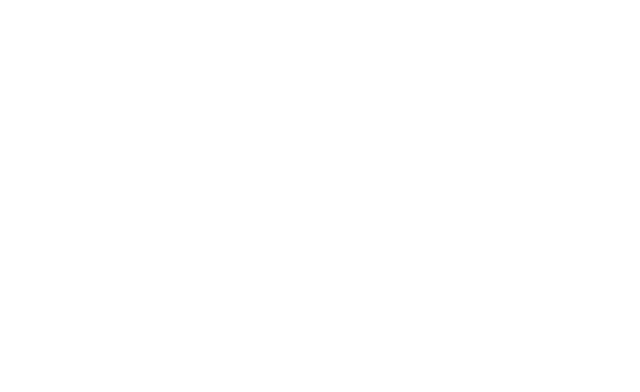
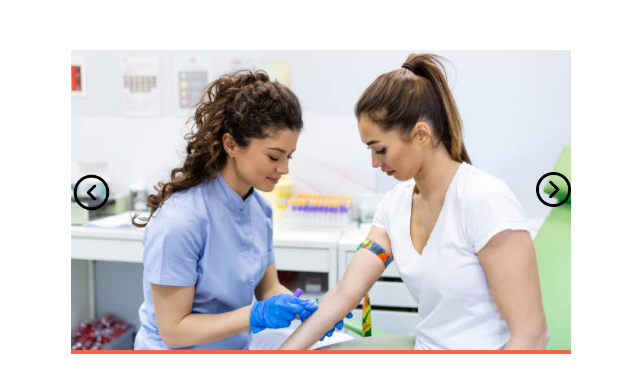
Before and after one commit to Disha-Nalawade/slideshow, a plain HTML site: page index.html in a window 1280 px wide. Shown: the whole page, without its empty margins (319-959 px from the left). Drawn offline with Linux system fonts and the light colour scheme.

Commit message:
transition addedd on icons

```diff
--- a/index.html
+++ b/index.html
@@ -1,13 +1,44 @@
 <!DOCTYPE html>
 <html lang="en">
-<head>
-    <meta charset="UTF-8">
-    <meta name="viewport" content="width=device-width, initial-scale=1.0">
+  <head>
+    <meta charset="UTF-8" />
+    <meta name="viewport" content="width=device-width, initial-scale=1.0" />
     <title>Document</title>
-</head>
-<body>
-    <div>
-        <img src="" alt="">
+    <style>
+      .conitainer {
+        width: fit-content;
+        background-color: tomato;
+        margin: 50px auto;
+        position: relative;
+      }
+      .img {
+        width: 500px;
+        height: 300px;
+        object-fit: cover;
+      }
+      .icon {
+        height: 30px;
+        position: absolute;
+        cursor: pointer;
+        transition: 0.5;
+      }
+      .backimg {
+        height: 41px;
+        left: 0;
+        top: 40%;
+      }
+      .nextimg {
+        height: 35px;
+        right: 0;
+        top: 40%;
+      }
+    </style>
+  </head>
+  <body>
+    <div class="conitainer">
+      <img src="./img/twolady.jpg" alt="twolady" class="img" />
+      <img src="./img/back.png" alt="back" class="icon backimg" />
+      <img src="./img/next.png" alt="next" class="icon nextimg" />
     </div>
-</body>
+  </body>
 </html>
```
Also changed, not shown: img/back.png (added), img/next.png (added).
